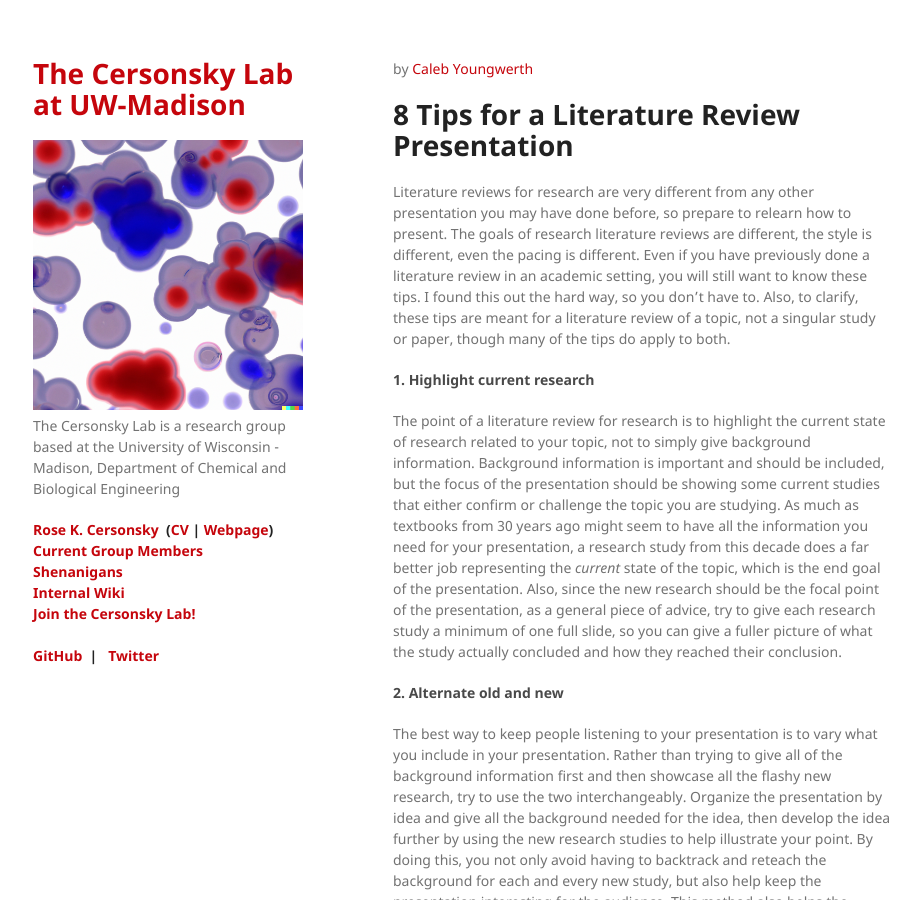
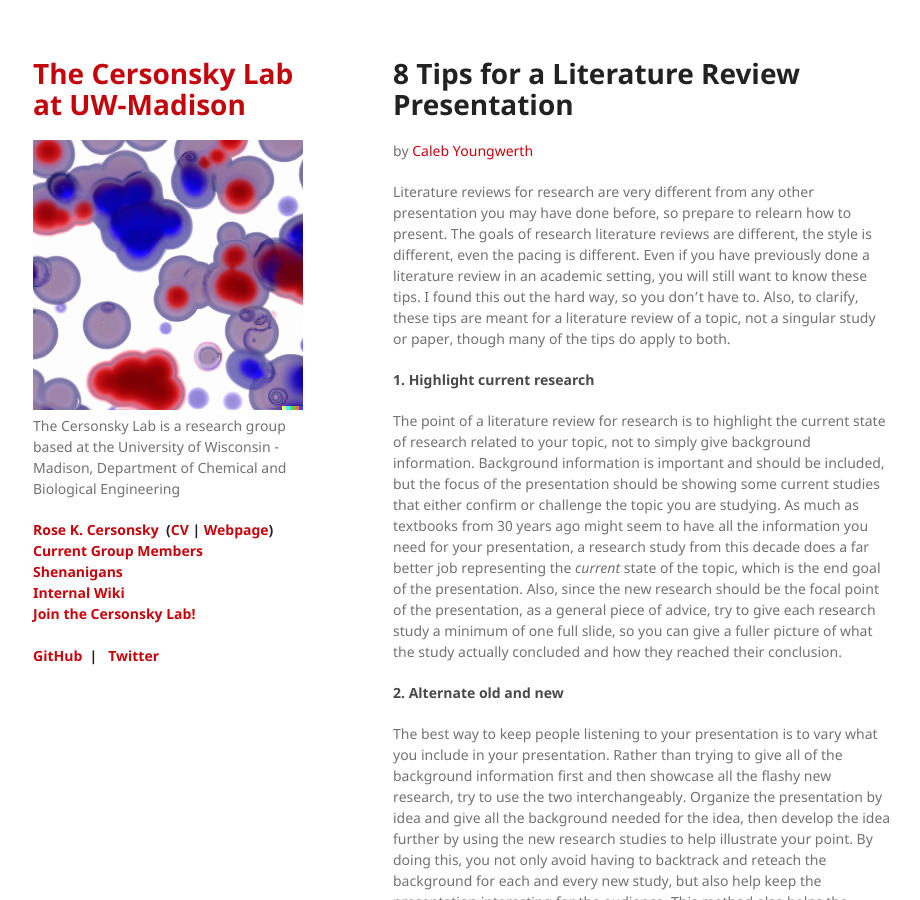
Before and after one commit to trysmiles/website, a Jekyll site: the page built from internal/_posts/2023-08-17-lit-review-tips.md, in a window 1280 px wide and 900 px high. Shown: the whole window, without its empty margins (177-1097 px from the left). Built offline with Jekyll 4.4.1, drawn with Linux system fonts in a browser that asks for light colours.

```diff
--- a/internal/_posts/2023-08-17-lit-review-tips.md
+++ b/internal/_posts/2023-08-17-lit-review-tips.md
@@ -3,9 +3,9 @@ layout: default
 title: "8 Tips for a Literature Review Presentation"
 ---
 
+# 8 Tips for a Literature Review Presentation
+
 by [Caleb Youngwerth](https://cersonsky-lab.github.io/website/members/caleb_youngwerth)
-
-# 8 Tips for a Literature Review Presentation
 
 Literature reviews for research are very different from any other presentation you may have done before, so prepare to relearn how to present. The goals of
 research literature reviews are different, the style is different, even the pacing is different. Even if you have previously done a literature review in
```
